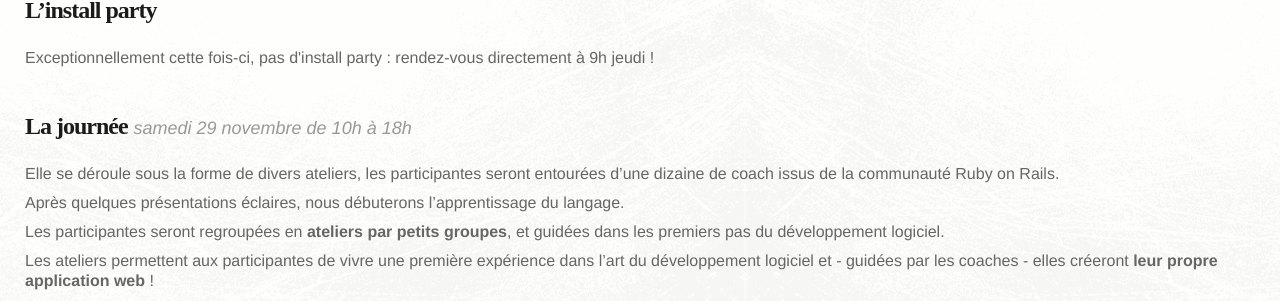
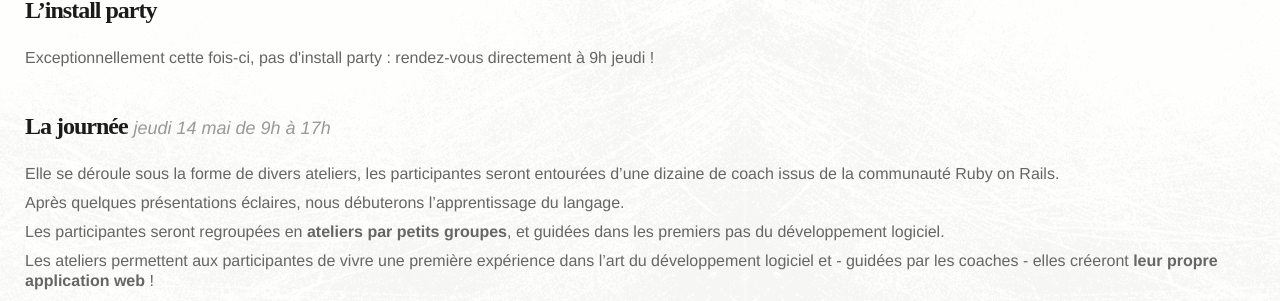
Before and after one commit to lyonrb/railsgirly, a Jekyll site: the page built from index.html, in a window 1280 px wide and 900 px high, scrolled down 2247 px. Shown: the part 142-443 px from the top of the window. Built offline with Jekyll 4.4.1, drawn with Linux system fonts in a browser that asks for light colours; nearby versions of some CDN libraries; some web fonts are replaced; library files that are not in the unit come from our copies.

Commit message:
Fix a legacy date and add Zelda as a sponsor

```diff
--- a/_includes/partenaires.html
+++ b/_includes/partenaires.html
@@ -4,16 +4,20 @@
 
   <div class="row">
 
-    <div class="span3 offset2 partner-logo">
+    <div class="span3 partner-logo">
       <a href="http://simplon.co"><img src="/assets/img/simplon.png" alt="Simplon" /></a>
     </div>
 
-    <div class="span2 partner-logo">
+    <div class="span3 partner-logo">
       <a href="http://www.europeanlab.com"><img src="/assets/img/european-lab.png" alt="European Lab" /></a>
     </div>
 
     <div class="span3 partner-logo">
       <a href="http://www.studio-hb.com"><img src="/assets/img/studiohb.png" alt="Studio HB" /></a>
+    </div>
+
+    <div class="span3 partner-logo">
+      <a href="https://www.pinterest.com/agencezelda"><img src="/assets/img/zelda.png" alt="Agence Zelda" /></a>
     </div>
   </div>
 
--- a/_includes/programme.html
+++ b/_includes/programme.html
@@ -8,7 +8,7 @@
   </section>
 
   <section id="journee">
-    <h3>La journée</h3> <time>samedi 29 novembre de 10h à 18h</time>
+    <h3>La journée</h3> <time>jeudi 14 mai de 9h à 17h</time>
     <p>Elle se déroule sous la forme de divers ateliers, les participantes seront entourées d’une dizaine de coach issus de la communauté Ruby on Rails.</p>
     <p>Après quelques présentations éclaires, nous débuterons l’apprentissage du langage.</p>
     <p>Les participantes seront regroupées en <b>ateliers par petits groupes</b>, et guidées dans les premiers pas du développement logiciel.</p>
```
Also changed, not shown: assets/img/zelda.png (added).
